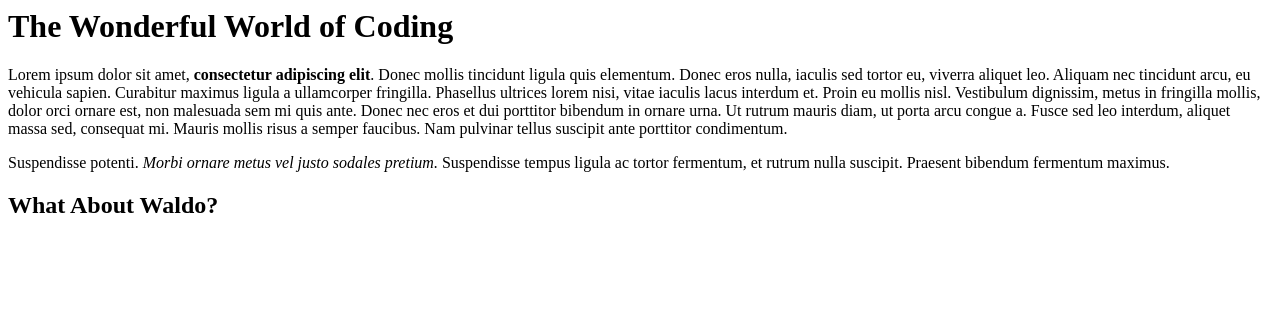
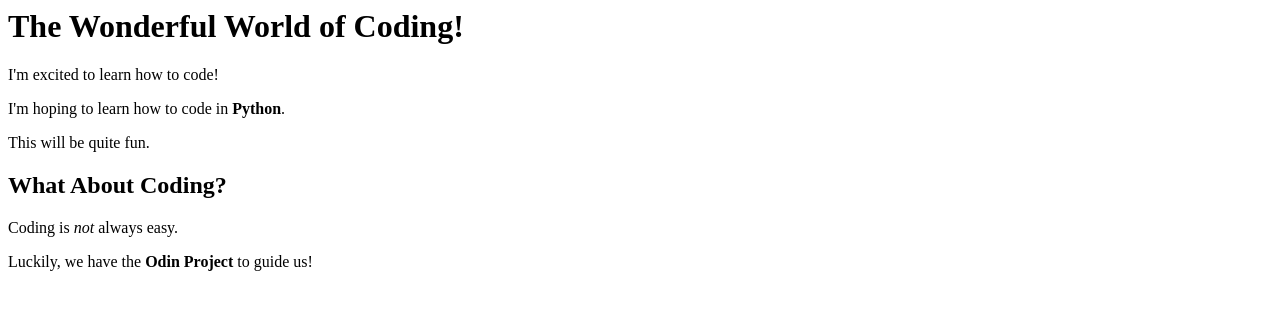
Before and after one commit to sarah-lena-grogg/odin_project_exercises, a plain HTML site: page html_boilerplate/index.html in a window 1280 px wide. Drawn offline with Linux system fonts and the light colour scheme.

Commit message:
working_with_text_3

```diff
--- a/html_boilerplate/index.html
+++ b/html_boilerplate/index.html
@@ -1,9 +1,16 @@
 <html>
+    <head>
+        <title>The Wonderful World of Coding!</title>
+    </head>
+
     <body>
-        <h1>The Wonderful World of Coding</h1>
-            <p> Lorem ipsum dolor sit amet, <strong>consectetur adipiscing elit</strong>. Donec mollis tincidunt ligula quis elementum. Donec eros nulla, iaculis sed tortor eu, viverra aliquet leo. Aliquam nec tincidunt arcu, eu vehicula sapien. Curabitur maximus ligula a ullamcorper fringilla. Phasellus ultrices lorem nisi, vitae iaculis lacus interdum et. Proin eu mollis nisl. Vestibulum dignissim, metus in fringilla mollis, dolor orci ornare est, non malesuada sem mi quis ante. Donec nec eros et dui porttitor bibendum in ornare urna. Ut rutrum mauris diam, ut porta arcu congue a. Fusce sed leo interdum, aliquet massa sed, consequat mi. Mauris mollis risus a semper faucibus. Nam pulvinar tellus suscipit ante porttitor condimentum. </p>
-            <p> Suspendisse potenti. <em>Morbi ornare metus vel justo sodales pretium.</em> Suspendisse tempus ligula ac tortor fermentum, et rutrum nulla suscipit. Praesent bibendum fermentum maximus.</p>
+        <h1>The Wonderful World of Coding!</h1>
+            <p>I'm excited to learn how to code!</p>
+            <p>I'm hoping to learn how to code in <strong>Python</strong>.</p>
+            <p>This will be quite fun.</p>
+
+        <h2>What About Coding?</h2>
+            <p>Coding is <em>not</em> always easy.</p>
+            <p>Luckily, we have the <strong>Odin Project</strong> to guide us!</p>
     </body>
-
-    <h2>What About Waldo?</h2>
 </html>
```
